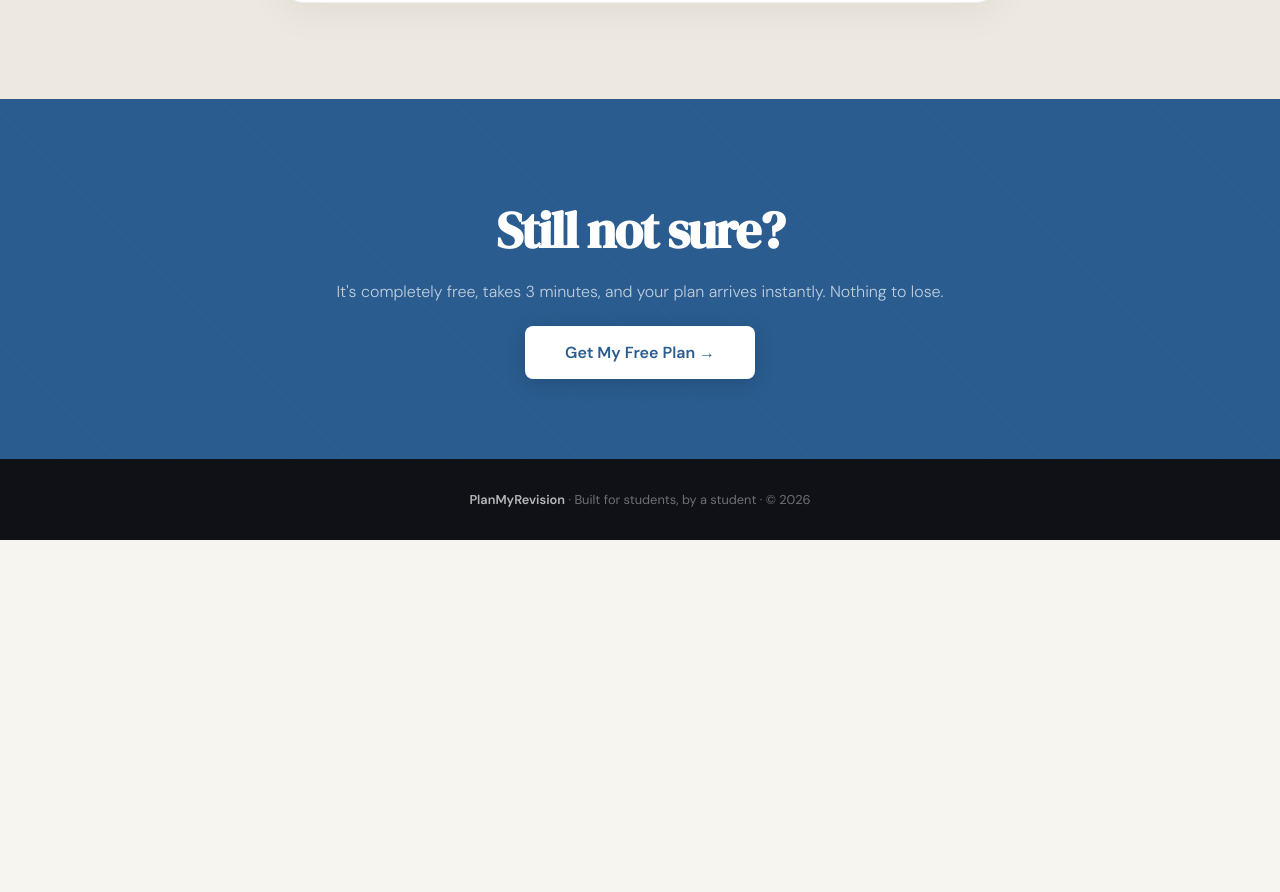
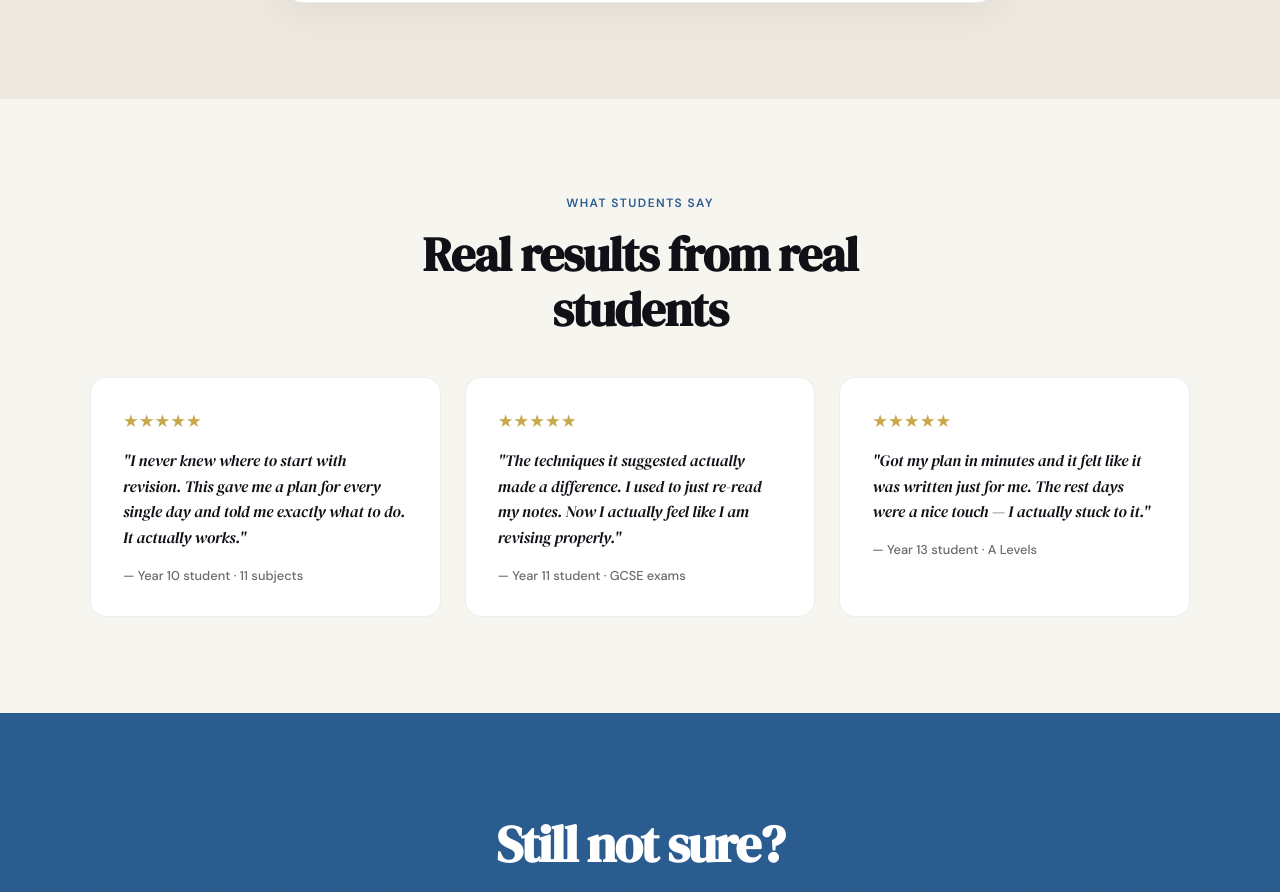
Before and after one commit to Hemperor-Harith/PlanMyRevision-Frontend, a plain HTML site: page index.html in a window 1280 px wide. Shown: the part 4406-5298 px from the top of the page. Before the commit the page ends 4946 px from the top, so only its background shows below. Drawn offline with Linux system fonts and the light colour scheme.

Commit message:
Add files via upload

```diff
--- a/index.html
+++ b/index.html
@@ -4,6 +4,11 @@
   <meta charset="UTF-8"/>
   <meta name="viewport" content="width=device-width, initial-scale=1.0"/>
   <title>PlanMyRevision — Revise Smarter. Not Harder.</title>
+  <meta name="description" content="Get a free personalised revision plan built around your subjects, exam dates and learning style. Delivered to your inbox in minutes."/>
+  <meta name="keywords" content="revision planner, GCSE revision, A level revision, personalised revision plan, revision timetable"/>
+  <meta property="og:title" content="PlanMyRevision — Revise Smarter. Not Harder."/>
+  <meta property="og:description" content="Get a free personalised revision plan built around your subjects, exam dates and learning style. Delivered to your inbox in minutes."/>
+  <meta property="og:url" content="https://planmyrevision.vercel.app"/>
   <link href="https://fonts.googleapis.com/css2?family=DM+Serif+Display:ital@0;1&family=DM+Sans:wght@300;400;500;600&display=swap" rel="stylesheet"/>
   <style>
     *, *::before, *::after { margin: 0; padding: 0; box-sizing: border-box; }
@@ -143,6 +148,14 @@
     .btn-white:hover { transform: translateY(-2px); box-shadow: 0 8px 32px rgba(0,0,0,0.2); }
     footer { background: var(--ink); color: rgba(255,255,255,0.4); text-align: center; padding: 2rem; font-size: 0.8rem; }
     footer strong { color: rgba(255,255,255,0.7); }
+    .reviews-wrap { background: var(--paper); padding: 6rem 2rem; }
+    .reviews-inner { max-width: 1100px; margin: 0 auto; }
+    .reviews-grid { display: grid; grid-template-columns: repeat(auto-fit, minmax(280px, 1fr)); gap: 1.5rem; }
+    .review-card { background: var(--white); border: 1px solid rgba(0,0,0,0.07); border-radius: 16px; padding: 2rem; transition: transform 0.2s, box-shadow 0.2s; }
+    .review-card:hover { transform: translateY(-4px); box-shadow: 0 12px 40px rgba(0,0,0,0.08); }
+    .review-stars { color: var(--gold); font-size: 1.1rem; margin-bottom: 1rem; }
+    .review-text { font-family: "DM Serif Display", serif; font-size: 1rem; font-style: italic; color: var(--ink); line-height: 1.6; margin-bottom: 1rem; letter-spacing: -0.01em; }
+    .review-attr { font-size: 0.8rem; color: var(--muted); font-weight: 500; }
     @keyframes fadeUp { from { opacity: 0; transform: translateY(20px); } to { opacity: 1; transform: translateY(0); } }
     .reveal { opacity: 0; transform: translateY(24px); transition: opacity 0.6s ease, transform 0.6s ease; }
     .reveal.visible { opacity: 1; transform: translateY(0); }
@@ -330,6 +343,33 @@ OCR Chemistry - 2/5 - 10 June"></textarea>
     </div>
   </div>
 
+  <!-- REVIEWS -->
+  <div class="reviews-wrap">
+    <div class="reviews-inner">
+      <div class="reveal" style="text-align:center; margin-bottom: 2.5rem;">
+        <p class="section-label" style="justify-content:center; display:flex;">What students say</p>
+        <h2 class="section-title" style="margin: 0 auto; text-align:center;">Real results from real students</h2>
+      </div>
+      <div class="reviews-grid reveal">
+        <div class="review-card">
+          <div class="review-stars">★★★★★</div>
+          <blockquote class="review-text">"I never knew where to start with revision. This gave me a plan for every single day and told me exactly what to do. It actually works."</blockquote>
+          <div class="review-attr">— Year 10 student · 11 subjects</div>
+        </div>
+        <div class="review-card">
+          <div class="review-stars">★★★★★</div>
+          <blockquote class="review-text">"The techniques it suggested actually made a difference. I used to just re-read my notes. Now I actually feel like I am revising properly."</blockquote>
+          <div class="review-attr">— Year 11 student · GCSE exams</div>
+        </div>
+        <div class="review-card">
+          <div class="review-stars">★★★★★</div>
+          <blockquote class="review-text">"Got my plan in minutes and it felt like it was written just for me. The rest days were a nice touch — I actually stuck to it."</blockquote>
+          <div class="review-attr">— Year 13 student · A Levels</div>
+        </div>
+      </div>
+    </div>
+  </div>
+
   <div class="cta-section">
     <h2>Still not sure?</h2>
     <p>It's completely free, takes 3 minutes, and your plan arrives instantly. Nothing to lose.</p>
```
